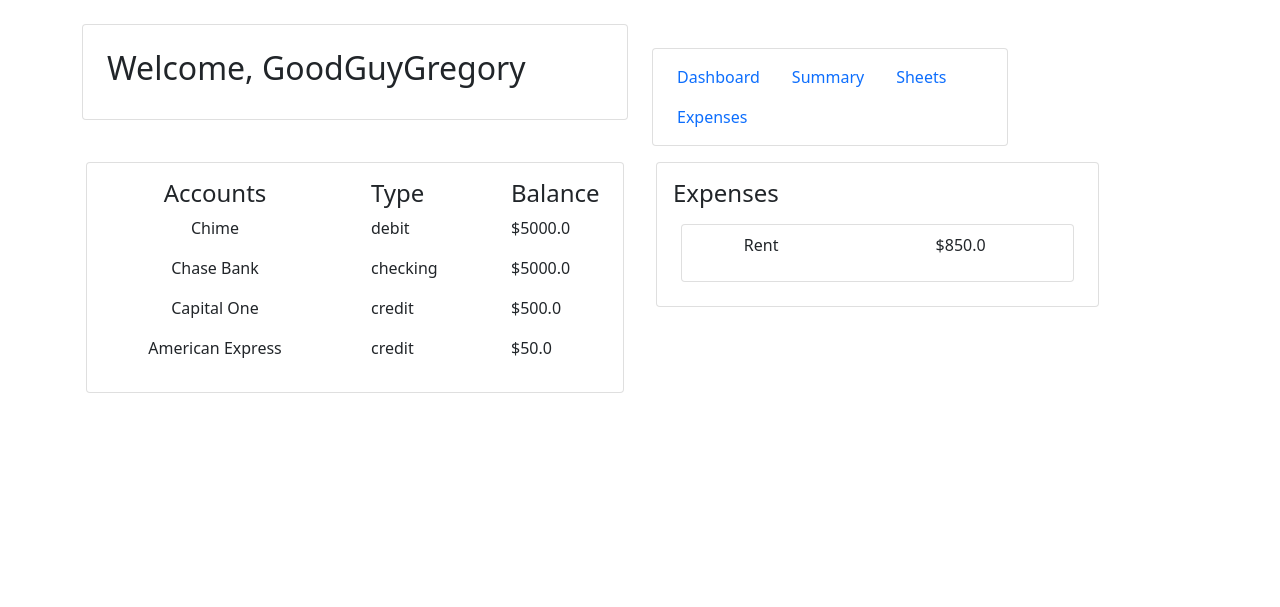
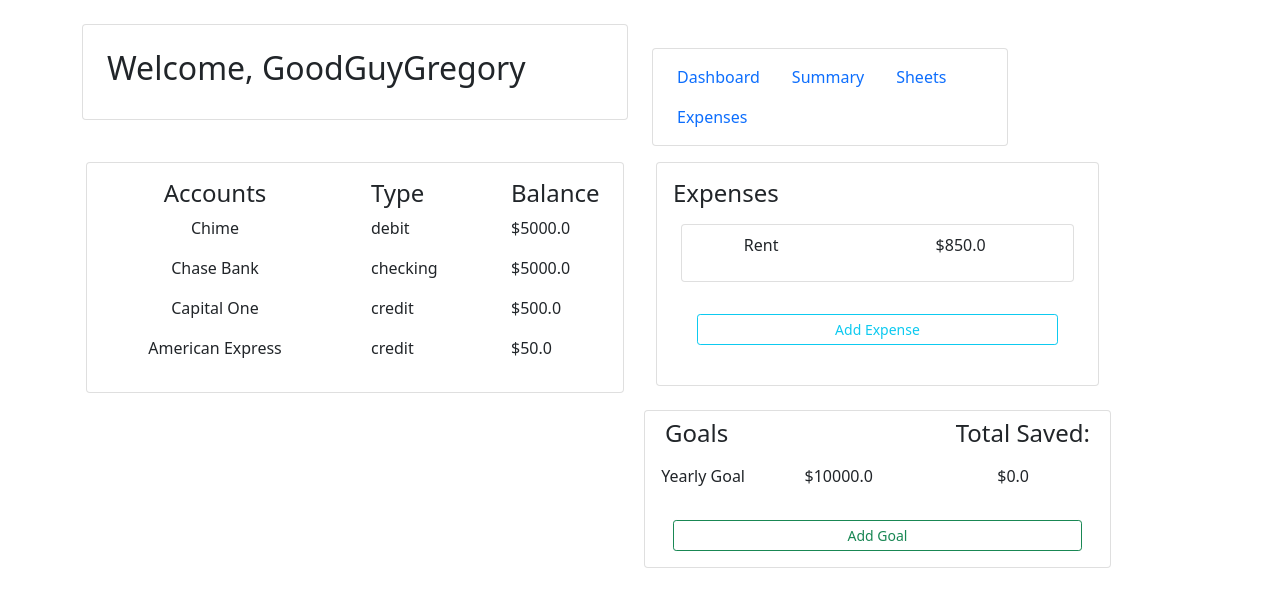
Before and after one commit to GoodGuyGregory/budget-profiler, a Django app: a page that uses root/mysite/budgetProfiler/templates/budgetprofiler/dashboard.html in a window 1280 px wide. Shown: the top 607 px of the page. Run offline with Django 3.2, Linux system fonts and the light colour scheme; data comes from the database, SQL or seed files in the repository.

Commit message:
adds goals and expenses to dash

```diff
--- a/root/mysite/budgetProfiler/templates/budgetprofiler/dashboard.html
+++ b/root/mysite/budgetProfiler/templates/budgetprofiler/dashboard.html
@@ -81,6 +81,40 @@
                 </div>
                 {% endfor %}
                 {% endif %}
+                <button type="button" class="m-lg-4 btn btn-outline-info btn-sm">Add Expense</button>
+            </div>
+            <div class="row">
+                <div class="mt-lg-4 card">
+                    <div class="row">
+                        <div class="col-6">
+                            <h4 class="text-start p-lg-2">Goals</h4>
+                        </div>
+
+                        <div class="col-6">
+                            <h4 class="text-end m-lg-2">Total Saved:</h4>
+                        </div>
+                    </div>
+                    {% if user_goals%}
+                    <div class="row">
+                        {% for goal in user_goals%}
+                        <div class="col-3">
+                            <p class="text-center">{{ goal }}</p>
+                        </div>
+                        <div class="col-4">
+                            <p class="text-center">${{goal.goal_total}}</p>
+                        </div>
+                        <div class="col-5">
+                            <p class="text-center">${{goal.balance_saved}}</p>
+                        </div>
+                        {% endfor %}
+                    </div>
+                    <button type="button" class="m-lg-3 btn btn-outline-success btn-sm">Add Goal</button>
+                    {% else %}
+                    <p class="font-monospace text-center ">No Current Goals</p>
+                    <button type="button" class="m-lg-3 btn btn-outline-success btn-sm">Add Goal</button>
+                    {% endif%}
+
+                </div>
             </div>
         </div>
     </div>
--- a/root/mysite/budgetProfiler/views.py
+++ b/root/mysite/budgetProfiler/views.py
@@ -14,10 +14,12 @@ def dashboard(request, username):
     foundUserid = foundUsername.id
     user_accounts = Account.objects.filter(profile=foundUserid)
     user_expenses = Expense.objects.filter(profile=foundUserid)
+    user_goals = Goal.objects.filter(profile=foundUserid)
     context = {
         'foundUsername': foundUsername,
         'user_accounts': user_accounts,
         'user_expenses': user_expenses,
+        'user_goals': user_goals,
     }
     return render(request, 'budgetprofiler/dashboard.html', context)
 
```
